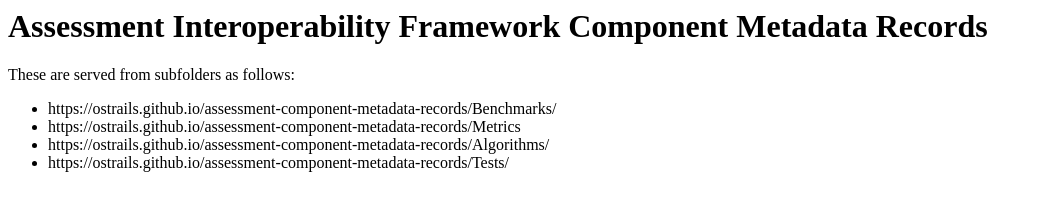
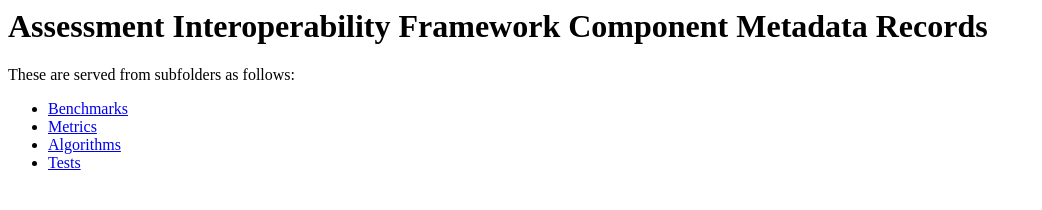
Before and after one commit to OSTrails/assessment-component-metadata-records, a plain HTML site: page index.html in a window 1280 px wide. Shown: the whole page, without its empty margins (0-1042 px from the left). Drawn offline with Linux system fonts and the light colour scheme.

Commit message:
Update index.html

```diff
--- a/index.html
+++ b/index.html
@@ -3,8 +3,8 @@
 These are served from subfolders as follows:<br/>
 
 <ul>
- <li> https://ostrails.github.io/assessment-component-metadata-records/Benchmarks/</li>
-<li> https://ostrails.github.io/assessment-component-metadata-records/Metrics</li>
-<li> https://ostrails.github.io/assessment-component-metadata-records/Algorithms/</li>
-<li>  https://ostrails.github.io/assessment-component-metadata-records/Tests/</li>
+ <li> <a href="https://ostrails.github.io/assessment-component-metadata-records/Benchmarks/">Benchmarks</a></li>
+<li> <a href="https://ostrails.github.io/assessment-component-metadata-records/Metrics/">Metrics</a></li>
+<li> <a href="https://ostrails.github.io/assessment-component-metadata-records/Algorithms/">Algorithms</a></li>
+<li>  <a href="https://ostrails.github.io/assessment-component-metadata-records/Tests/">Tests</a></li>
 </ul>
```
